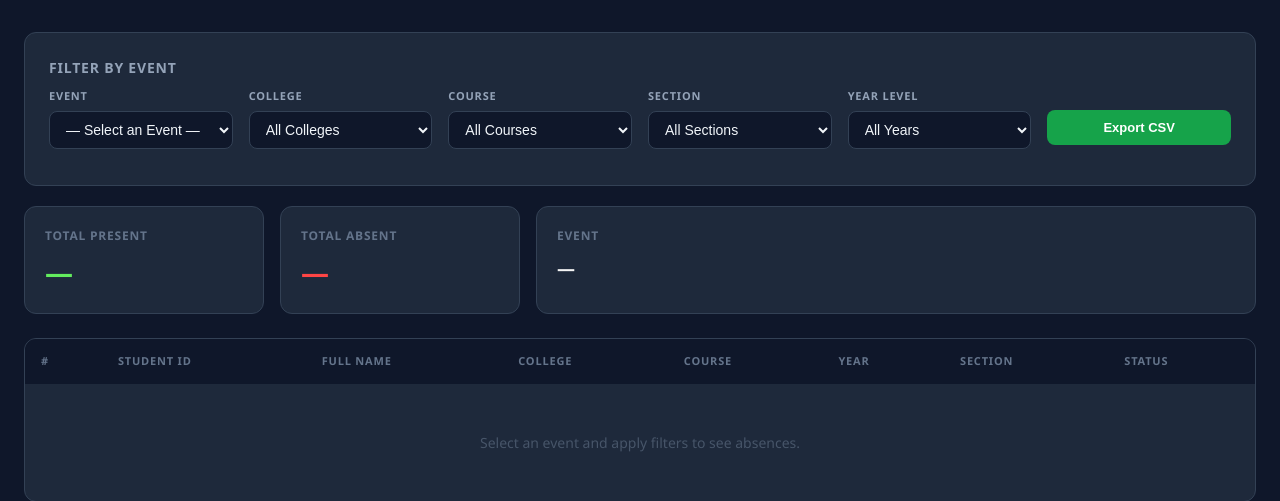
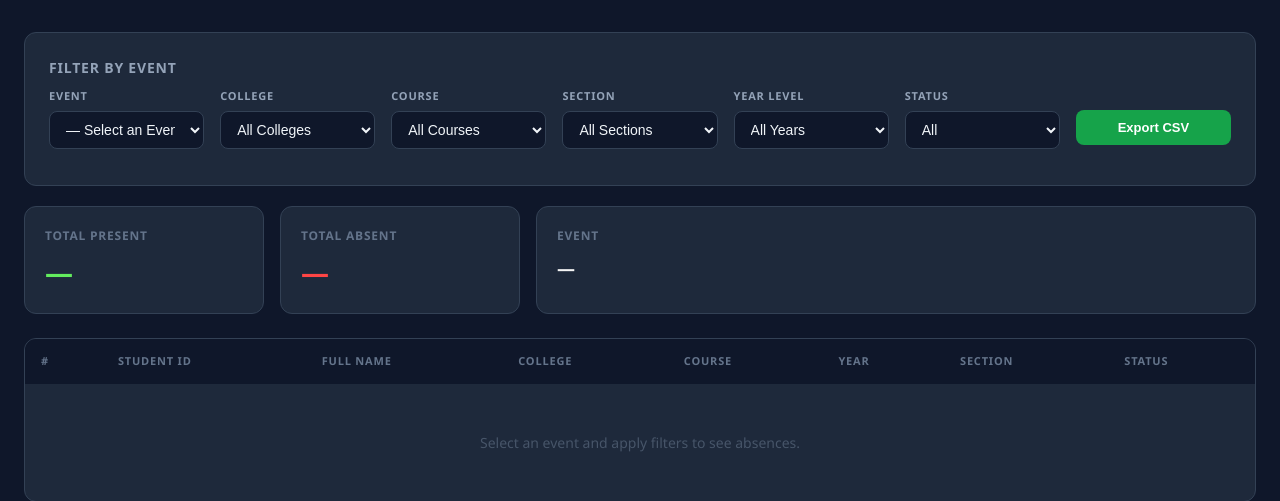
Before and after one commit to pearlllyy/attendance-system, a Flask app: page /absences in a window 1280 px wide. Shown: the part 177-678 px from the top of the page. Run offline with Flask 3, Linux system fonts and the light colour scheme; a user stored in the database is signed in; data comes from the database, SQL or seed files in the repository; data that the repository does not hold is empty.

Commit message:
fixed the issue with the filter dropdowns not working properly in the absences.html template. Added a new filter for "Status" to allow users to filter absences by their status (Present or Absent). Updated the onchange event to call the loadAbsences function with the appropriate parameter to refresh the data based on the selected filters.

```diff
--- a/templates/absences.html
+++ b/templates/absences.html
@@ -285,6 +285,14 @@
                         <option value="4">4th Year</option>
                     </select>
                 </div>
+                <div class="filter-group">
+                    <label>Status</label>
+                    <select id="filterStatus" onchange="loadAbsences(true)">
+                        <option value="">All</option>
+                        <option value="Present">Present</option>
+                        <option value="Absent">Absent</option>
+                    </select>
+                </div>
                 <div class="filter-group filter-actions">
                     <button class="btn btn-success" onclick="exportCSV('perEvent')">Export CSV</button>
                 </div>
@@ -440,6 +448,7 @@
             const course   = document.getElementById('filterCourse').value;
             const section  = document.getElementById('filterSection').value;
             const year     = document.getElementById('filterYear').value;
+            const status   = document.getElementById('filterStatus').value;
 
             if (!eventId) {
                 if (!silent) showToast('Please select an event first.', 'error');
@@ -455,7 +464,7 @@
 
             const res  = await fetch(`/api/absences?${params.toString()}`);
             const data = await res.json();
-            renderAbsenceTable(data);
+            renderAbsenceTable(data, status);
 
             const presentCount = data.filter(student => student.status === 'Present').length;
             const absentCount = data.filter(student => student.status === 'Absent').length;
@@ -466,13 +475,19 @@
                 sel.options[sel.selectedIndex].text;
         }
 
-        function renderAbsenceTable(students) {
+        function renderAbsenceTable(students, status = '') {
             const body = document.getElementById('absenceBody');
-            if (!students.length) {
-                body.innerHTML = `<tr><td colspan="8" class="empty">No absences found!</td></tr>`;
+            // Filter students by status if a status filter is selected
+            const filtered = status
+                ? students.filter(s => s.status === status)
+                : students;
+
+            if (!filtered.length) {
+                body.innerHTML = `<tr><td colspan="8" class="empty">No records found!</td></tr>`;
                 return;
             }
-            body.innerHTML = students.map((s, i) => `
+
+            body.innerHTML = filtered.map((s, i) => `
                 <tr>
                     <td>${i + 1}</td>
                     <td>${s.student_id}</td>
```
